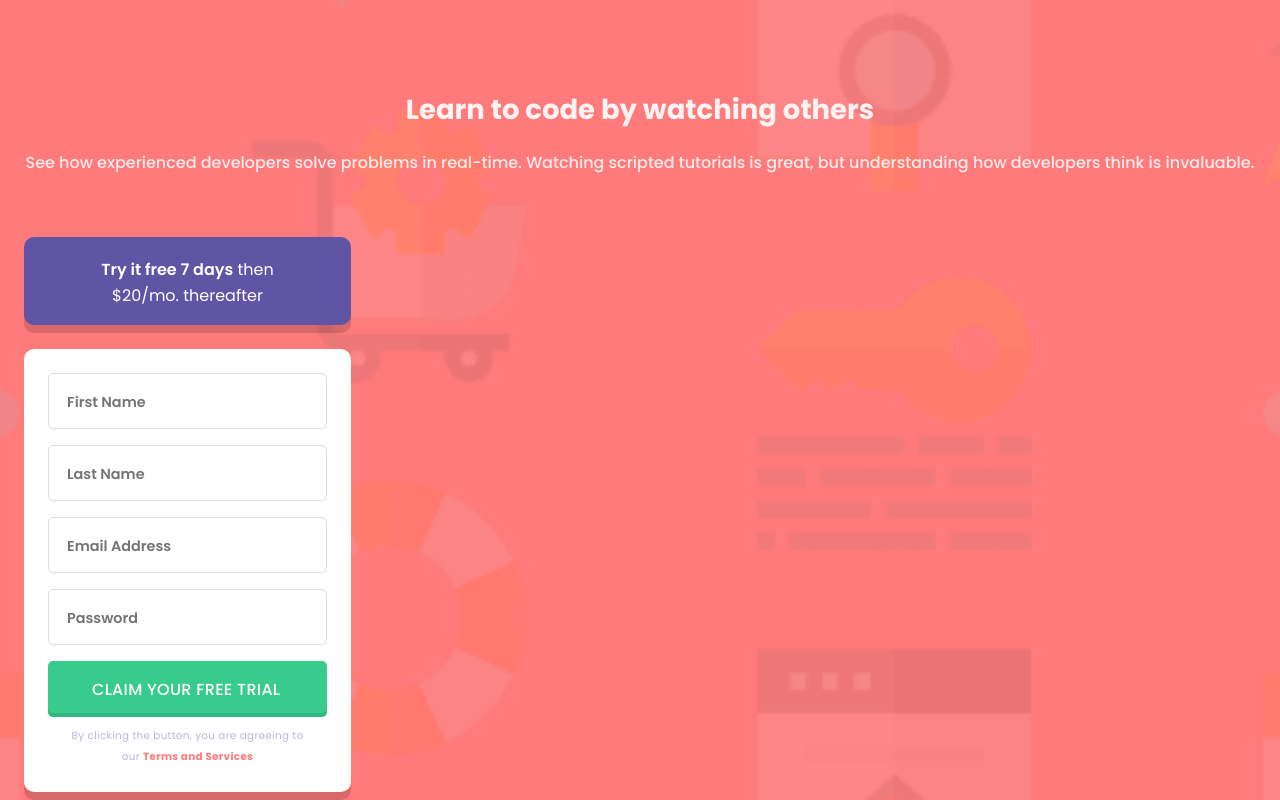
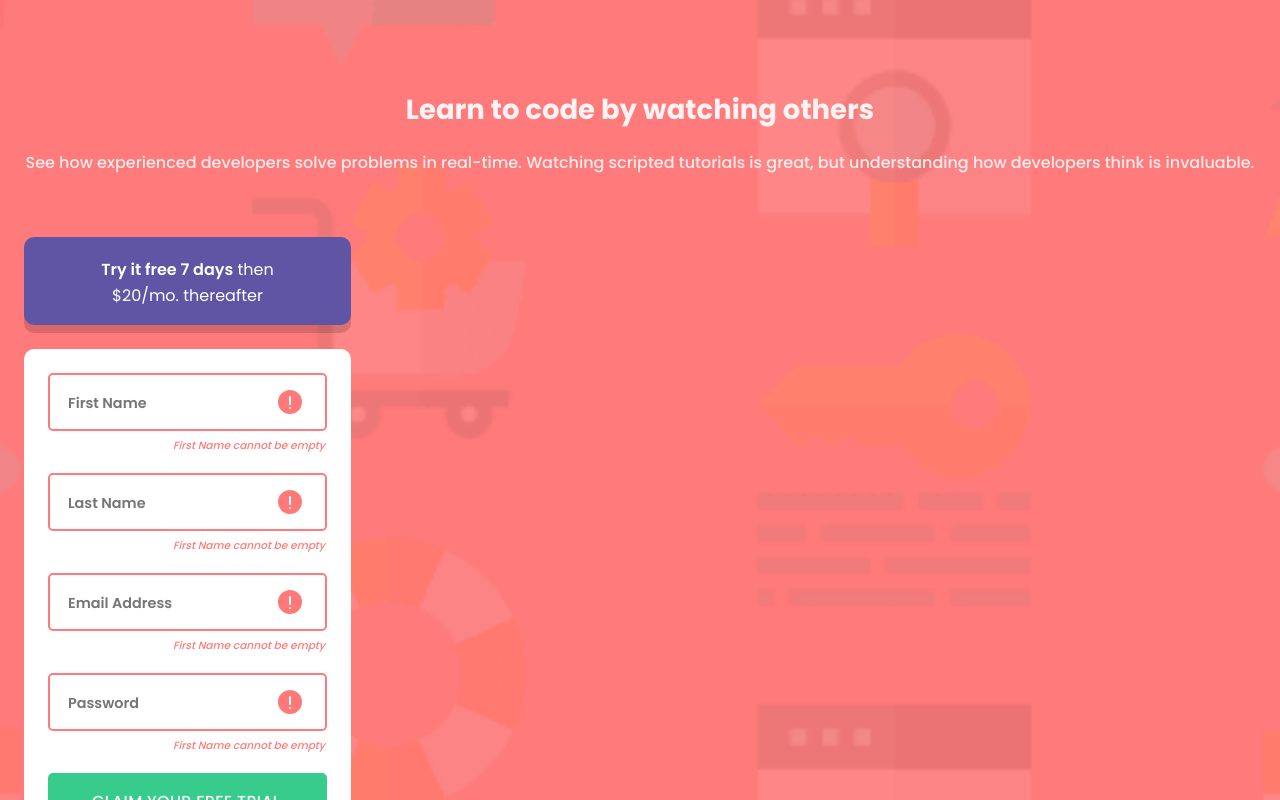
Before and after one commit to OniOdd/intro-component-with-signup-form, a React (Vite) app: page / in a window 1280 px wide. Shown: the top 800 px of the page. Built offline with nearby package versions, Linux system fonts and the light colour scheme.

Commit message:
added css style: warning

```diff
--- a/index.html
+++ b/index.html
@@ -2,6 +2,7 @@
 <html lang="en">
   <head>
     <meta charset="UTF-8">
+    <meta name="author" content="Mykyta Kavetskyi">
     <meta name="viewport" content="width=device-width, initial-scale=1.0">
     <link rel="icon" type="image/png" sizes="32x32" href="./favicon-32x32.png">
     <link rel="preconnect" href="https://fonts.googleapis.com">
--- a/src/components/InputField/InputField.module.css
+++ b/src/components/InputField/InputField.module.css
@@ -1,4 +1,10 @@
-.input {
+.wrapper {
+  position: relative;
+}
+.wrapper.warning {
+  margin-bottom: 42px;
+}
+.wrapper__input {
   width: 100%;
   padding: 20px 18px 16.748px;
   font-weight: 600;
@@ -9,7 +15,42 @@
   border-radius: 5px;
   caret-color: var(--clr-blue);
 }
-.input:focus {
+.wrapper__input:focus {
   outline: 0;
   border: 1px solid var(--clr-blue);
 }
+.wrapper__input.warning {
+  padding: 20px 52px 16.748px 18px;
+  color: var(--clr-red);
+  border: 2px solid var(--clr-red);
+}
+.wrapper__iconWarning {
+  position: absolute;
+  right: 25px;
+  top: 50%;
+  transform: translateY(-50%);
+  z-index: 2;
+  display: none;
+  width: 24px;
+  height: 24px;
+  background-image: url(../../assets/images/icon-error.svg);
+  background-repeat: no-repeat;
+  background-position: center;
+  background-size: contain;
+}
+.wrapper__iconWarning.warning {
+  display: block;
+}
+.wrapper__warningMessage {
+  position: absolute;
+  bottom: -22px;
+  right: 2px;
+  z-index: 2;
+  display: none;
+  font-size: .6632rem;
+  font-style: italic;
+  color: var(--clr-red);
+}
+.wrapper__warningMessage.warning {
+  display: block;
+}
--- a/src/components/InputField/InputField.tsx
+++ b/src/components/InputField/InputField.tsx
@@ -11,11 +11,14 @@ type InputFieldProps = {
 
 function InputField(props: InputFieldProps) {
   const { className, type, name, value, placeholder, onChange } = props;
-  const classes = `${className} ${style.input}`;
 
   return (
-    <input className={classes} type={type} name={name} value={value}
-           placeholder={placeholder} onChange={onChange} />
+    <div className={`${style.wrapper} ${className} ${style.warning}`}>
+      <input className={`${style.wrapper__input} ${style.warning}`} type={type} name={name} value={value}
+            placeholder={placeholder} onChange={onChange} />
+      <span className={`${style.wrapper__iconWarning} ${style.warning}`}></span>
+      <p className={`${style.wrapper__warningMessage} ${style.warning}`}>First Name cannot be empty</p>
+    </div>
   );
 }
 
```
